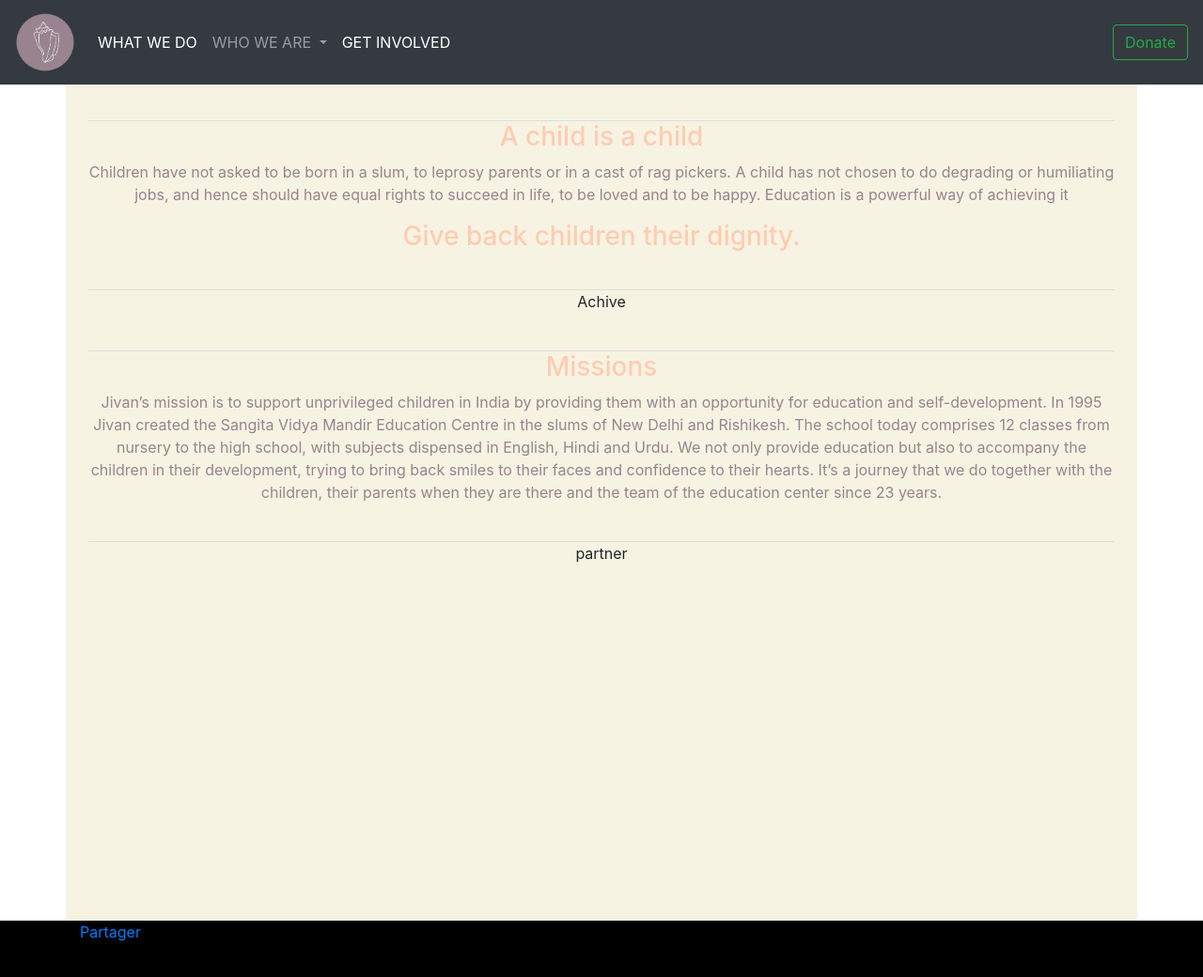
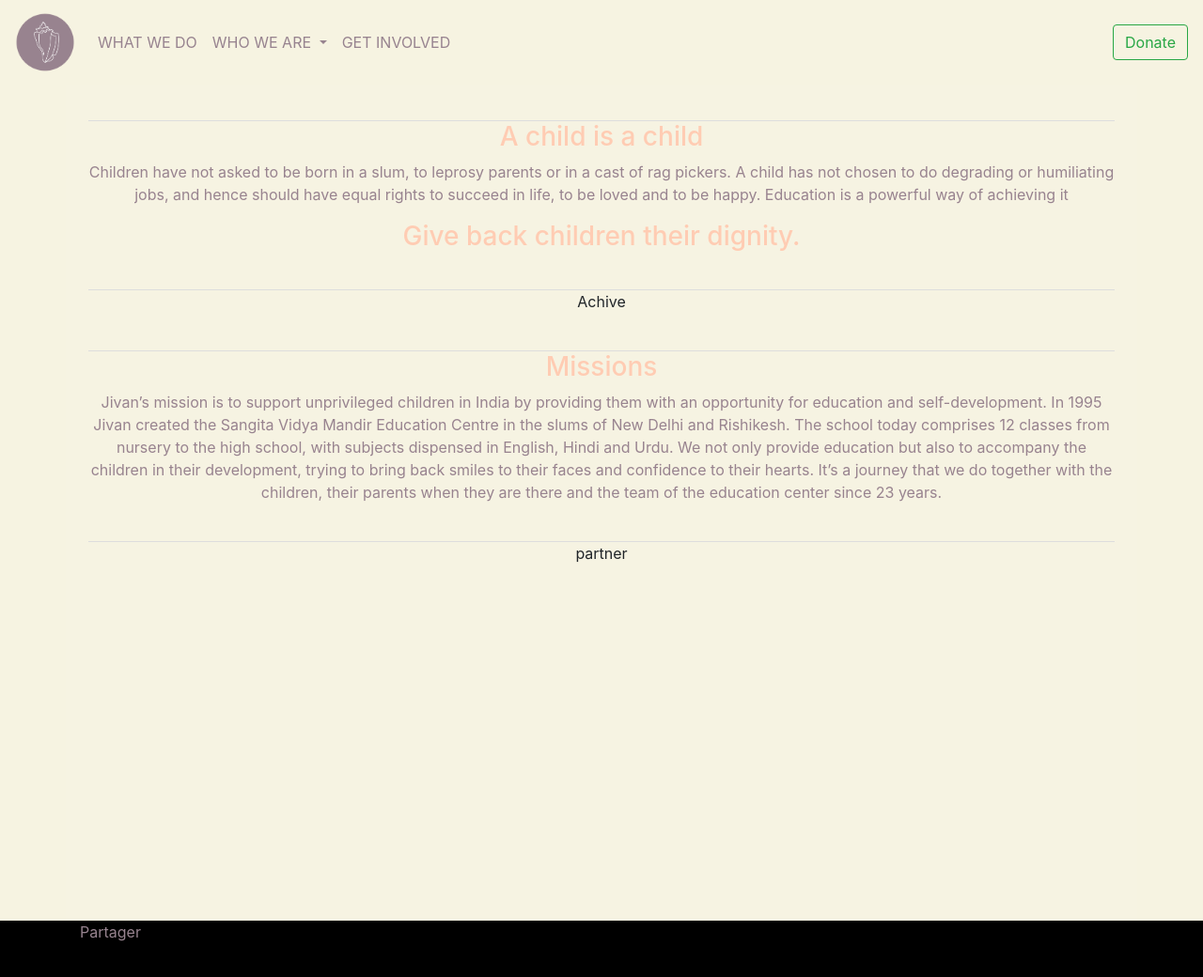
Before and after one commit to edelangh/jivan_foundation, a PHP site: page / in a window 1280 px wide. Shown: the whole page at 94% size. Run offline with PHP 8.4, Linux system fonts and the light colour scheme; data that the repository does not hold is empty; some libraries are stand-ins or nearby versions.

Commit message:
Header color switch

```diff
--- a/assets/css/global.css
+++ b/assets/css/global.css
@@ -1,4 +1,5 @@
-/* Main page
+/* Main page\
+#ffccb3`
 */
 #main-logo {
     width: 64px;
@@ -12,6 +13,27 @@ html {
     position: relative;
     min-height: 100%;
 }
+
+body {
+    background-color: #f6f3e1;
+}
+
+a {
+    color: #97838f;
+}
+
+
+/*
+header
+*/
+
+.header {
+    transition: background-color 1s;
+}
+
+/*
+end header
+*/
 
 .footer {
     position: absolute;
--- /dev/null
+++ b/assets/js/header.js
@@ -0,0 +1,8 @@
+$(document).ready(function() {
+    $(window).scroll(function() {
+        if ($(window).scrollTop() >= 350)
+            $(".header").css({'background-color': "#c8b5ac"});
+        else
+            $(".header").css({'background-color': "#f6f3e1"});
+    });
+});
--- a/foot.php
+++ b/foot.php
@@ -3,3 +3,5 @@
 <script src="https://cdnjs.cloudflare.com/ajax/libs/popper.js/1.12.9/umd/popper.min.js" integrity="sha384-ApNbgh9B+Y1QKtv3Rn7W3mgPxhU9K/ScQsAP7hUibX39j7fakFPskvXusvfa0b4Q" crossorigin="anonymous"></script>
 <script src="https://maxcdn.bootstrapcdn.com/bootstrap/4.0.0/js/bootstrap.min.js" integrity="sha384-JZR6Spejh4U02d8jOt6vLEHfe/JQGiRRSQQxSfFWpi1MquVdAyjUar5+76PVCmYl" crossorigin="anonymous"></script>
 <!-- End boostrap -->
+
+<script src="./assets/js/header.js" type="text/javascript"/>
--- a/header.php
+++ b/header.php
@@ -35,7 +35,7 @@ $HEADER = array(
 
 ?>
 <header>
-    <nav class="navbar navbar-expand-md navbar-dark fixed-top bg-dark">
+    <nav style="background-color: #f6f3e1 !important;" class="header navbar navbar-expand-md  fixed-top ">
         <a class="navbar-brand" href="#">
             <img id="main-logo" alt="Jivan" src="./assets/imgs/logo-jivan.png"/>
         </a>
@@ -49,7 +49,7 @@ $HEADER = array(
                 if (isset($ITEM["submenu"])) {
             ?>
                     <li class="nav-item dropdown">
-                        <a class="nav-link dropdown-toggle" href="<?php echo $ITEM["link"]; ?>" id="navbarDropdownMenuLink" data-toggle="dropdown" aria-haspopup="true" aria-expanded="false">
+                        <a style=" color: #97838f;"  class="nav-link dropdown-toggle" href="<?php echo $ITEM["link"]; ?>" id="navbarDropdownMenuLink" data-toggle="dropdown" aria-haspopup="true" aria-expanded="false">
                             <?php echo $ITEM["title"]; ?>
                         </a>
                         <div class="dropdown-menu" aria-labelledby="navbarDropdownMenuLink">
```
Also changed, not shown: head.php (line endings or trailing spaces).
